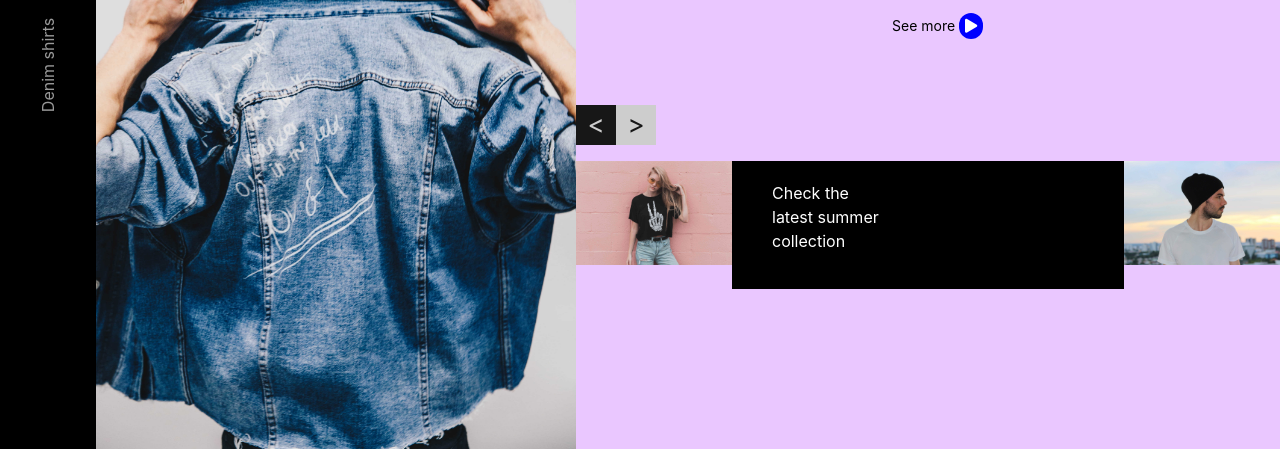
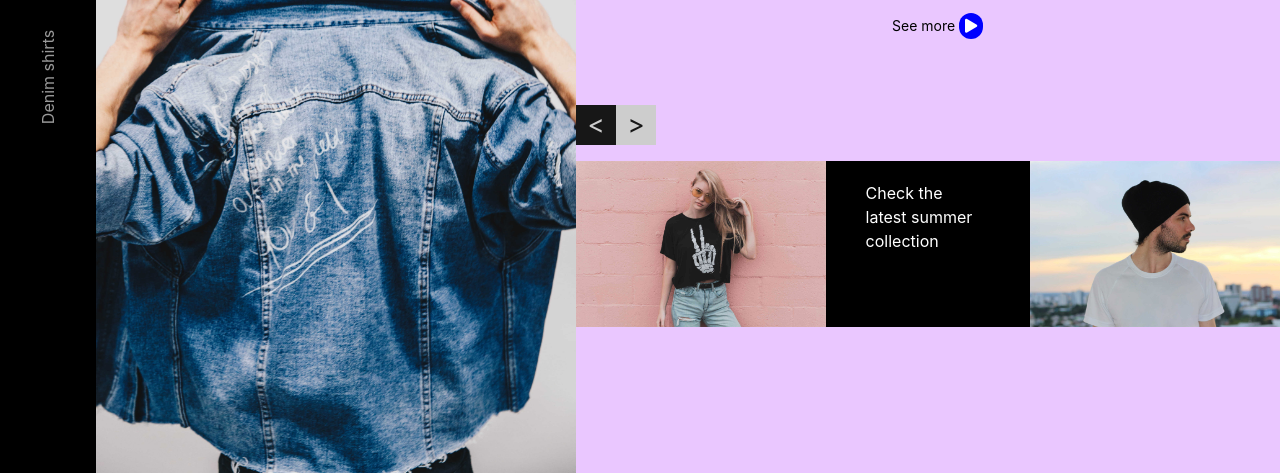
Before and after one commit to chingu-voyages/v9-toucans-team-15, a plain HTML site: page index.html in a window 1280 px wide. Shown: the part 353-826 px from the top of the page. Before the commit the page ends 802 px from the top, so only its background shows below. Drawn offline with nearby package versions, Linux system fonts and the light colour scheme.

Commit message:
Cleaned up the desktop layout

```diff
--- a/css/main.css
+++ b/css/main.css
@@ -165,10 +165,11 @@ textarea {
 
   .full-image {
     flex:5;
+    height: 97vh;
+
   }
-
   .full-image img {
-    height: 94vh;
+    height:100%;
     width: 100%;
   object-fit:cover;
   }
@@ -215,16 +216,16 @@ textarea {
   }
 
   .bottom-holder div:nth-child(1) {
-    flex:1;
+    flex:2;
   }
   .bottom-holder div:nth-child(2) {
-    flex:2;
+    flex:1;
     background-color: #000;
     color: #fff;
     padding: 20px 40px;
   }
   .bottom-holder div:nth-child(3) {
-    flex:1;
+    flex:2;
   }
   /*End of main-layout*/
   /*Navigation styling*/
```
